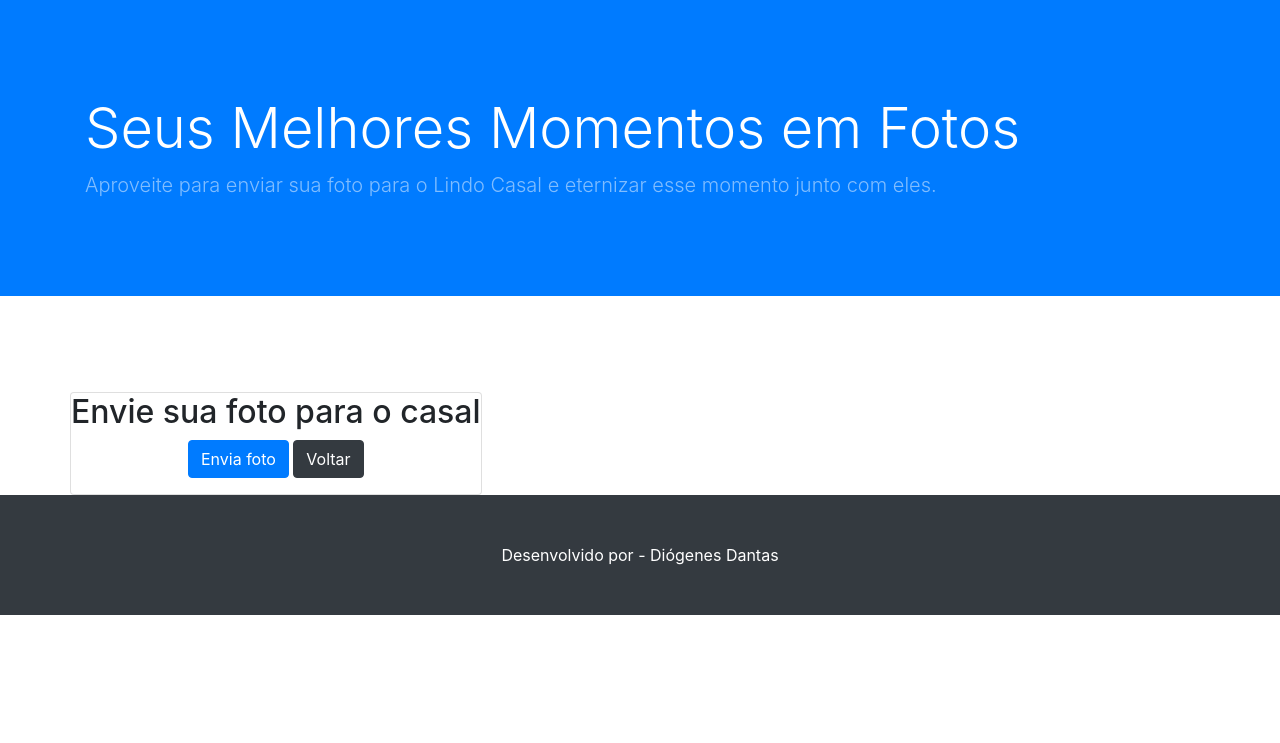
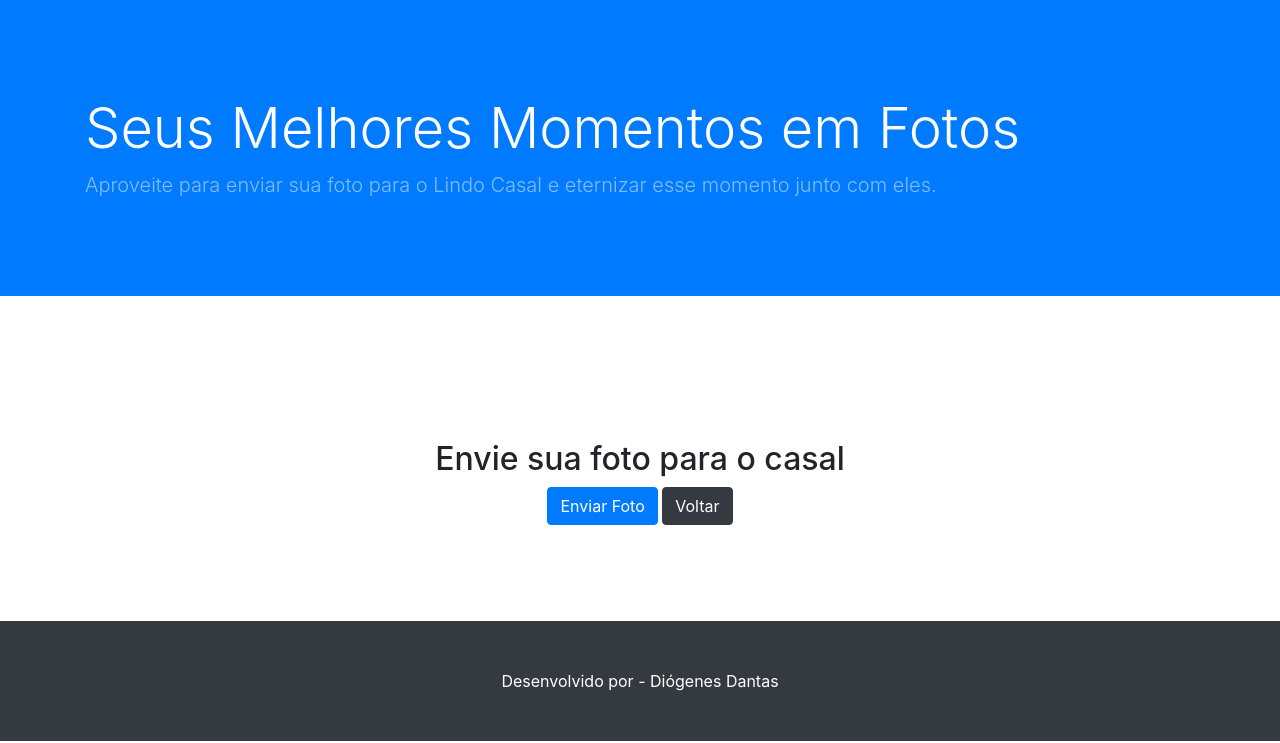
Before and after one commit to Doginnn/photobook, a Django app: page /upload_foto in a window 1280 px wide. Shown: the part 57-800 px from the top of the page. Run offline with Django 3.2, Linux system fonts and the light colour scheme; parts of the project's set-up code (start-up, migrations or seed data) failed here and were passed over; some libraries are stand-ins or nearby versions.

Commit message:
[UPD]Refatorando template upload_foto.html

```diff
--- a/photobook/app/templates/upload_foto.html
+++ b/photobook/app/templates/upload_foto.html
@@ -1,21 +1,59 @@
 {% extends 'base.html' %}
 
+{% load crispy_forms_tags %}
+
 {% block content %}
-<div class="card text-center">
-  <div class="card-reader">
+
+<div class="col-12 my-5">
+
+  <div class="col-12 text-center">
+
     <h2>Envie sua foto para o casal</h2>
+
   </div>
-  <div class="form-group">
+
+  <div class="form-row justify-content-center mb-5">
+
+    <div class="col-sm-12 col-md-10 col-lg-8">
+
       <form method="POST">
+
+        <div class="form-row justify-content-center">
+
+          <div clas="form-group">
+
             {% csrf_token %}
-      {{ form_upload_foto.as_p }}
+
+            {{ form_upload_foto|crispy }}
+
+          </div>
+
+        </div>
+
+        <div class="form-row justify-content-center">
+
+          <div clas="form-group">
+
+            <button type="submit" class="btn btn-primary">Enviar Foto</button>
+
             <div class="btn-group">
-        <input class="btn btn-primary" type="submit" value="Envia foto">
+
+              <a type="button" class="btn btn-dark" href="{% url 'home' %}">Voltar</a>
+
             </div>
-      <div class="btn-group">
-        <a type="button" class="btn btn-dark" href="#">Voltar</a>
+
           </div>
+
+        </div>
+
+        </div>
+
       </form>
+
     </div>
+
   </div>
+
+</div>
+
 {% endblock %}
```
Lines whose indentation alone changed are shown as unchanged.
